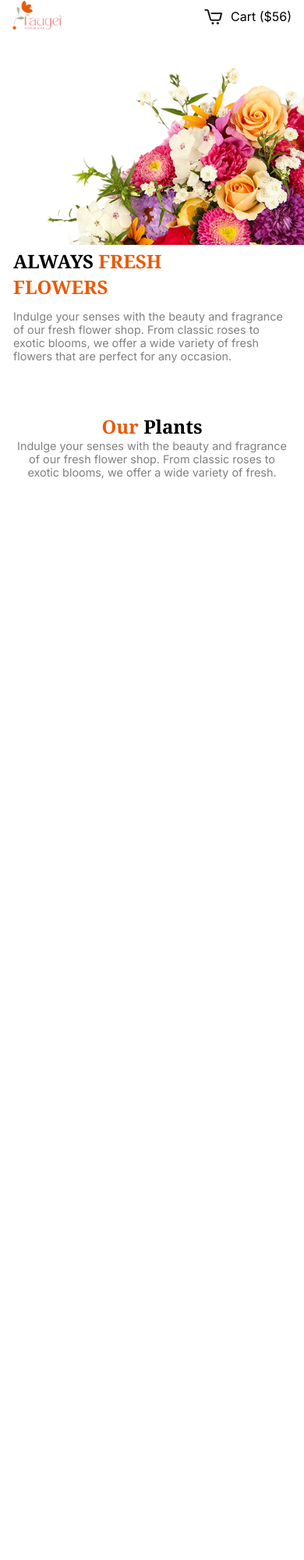
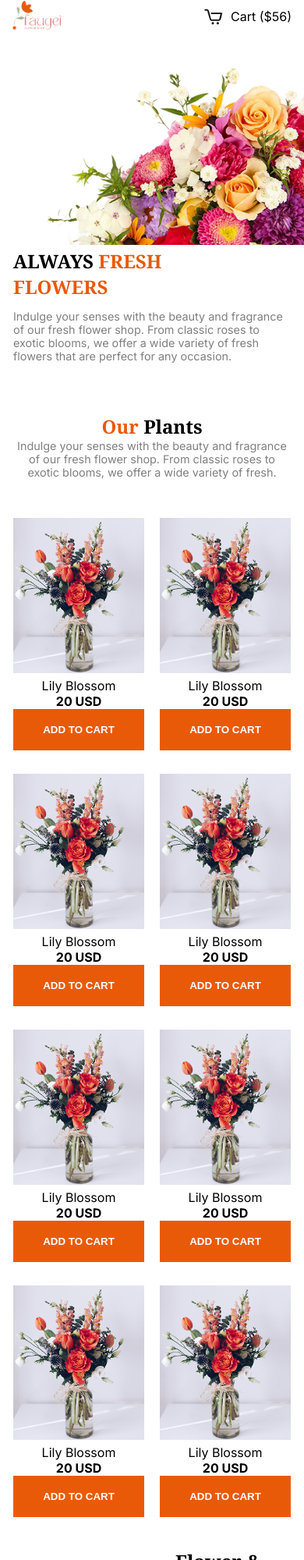
Before and after one commit to Rakibul29h/Responsive_Flower_Website, a plain HTML site: page index.html in a window 390 px wide. Shown: the top 2000 px of the page at 78% size. Before the commit the page ends 844 px from the top, so only its background shows below. Drawn offline with Linux system fonts and the light colour scheme.

Commit message:
plant lover section added

```diff
--- a/index.html
+++ b/index.html
@@ -1,18 +1,24 @@
 <!DOCTYPE html>
 <html lang="en">
   <head>
-    <meta charset="UTF-8">
-    <meta name="viewport" content="width=device-width, initial-scale=1.0">
+    <meta charset="UTF-8" />
+    <meta name="viewport" content="width=device-width, initial-scale=1.0" />
     <title>Responsive Flower Website</title>
-    <link rel="stylesheet" href="https://cdnjs.cloudflare.com/ajax/libs/font-awesome/7.0.0/css/all.min.css" integrity="sha512-DxV+EoADOkOygM4IR9yXP8Sb2qwgidEmeqAEmDKIOfPRQZOWbXCzLC6vjbZyy0vPisbH2SyW27+ddLVCN+OMzQ==" crossorigin="anonymous" referrerpolicy="no-referrer" />
-    <link rel="stylesheet" href="./style/style.css">
+    <link
+      rel="stylesheet"
+      href="https://cdnjs.cloudflare.com/ajax/libs/font-awesome/7.0.0/css/all.min.css"
+      integrity="sha512-DxV+EoADOkOygM4IR9yXP8Sb2qwgidEmeqAEmDKIOfPRQZOWbXCzLC6vjbZyy0vPisbH2SyW27+ddLVCN+OMzQ=="
+      crossorigin="anonymous"
+      referrerpolicy="no-referrer"
+    />
+    <link rel="stylesheet" href="./style/style.css" />
   </head>
   <body>
     <!-- header section start -->
     <header>
       <nav>
         <div class="logo">
-                <img src="./assets/logo.png" alt="flower logo">
+          <img src="./assets/logo.png" alt="flower logo" />
         </div>
         <div class="cart_link">
           <ul>
@@ -21,7 +27,7 @@
             <li><a href="#">About us</a></li>
           </ul>
           <div class="cart">
-                    <img src="./assets/shopping-cart.png" alt="cart_icon">
+            <img src="./assets/shopping-cart.png" alt="cart_icon" />
             Cart ($56)
           </div>
         </div>
@@ -30,14 +36,20 @@
       <section class="banner">
         <div class="banner_content">
           <h1 class="banner_title">
-                    ALWAYS <span class="tomato-text">FRESH <br> FLOWERS  </span>
+            ALWAYS
+            <span class="tomato-text"
+              >FRESH <br />
+              FLOWERS
+            </span>
           </h1>
           <p class="des">
-                    Indulge your senses with the beauty and fragrance of our fresh flower shop. From classic roses to exotic blooms, we offer a wide variety of fresh flowers that are perfect for any occasion.
+            Indulge your senses with the beauty and fragrance of our fresh
+            flower shop. From classic roses to exotic blooms, we offer a wide
+            variety of fresh flowers that are perfect for any occasion.
           </p>
         </div>
         <div class="banner_img">
-                <img src="./assets/hero-flower.png" alt="Flowr of banner">
+          <img src="./assets/hero-flower.png" alt="Flowr of banner" />
         </div>
       </section>
     </header>
@@ -47,14 +59,107 @@
       <!-- plant section -->
       <section class="plant">
         <div class="plant_content">
-                <h1 class="title">
-                    <span class="tomato-text">Our </span>Plants
-                </h1>
-                <p class="des">Indulge your senses with the beauty and fragrance of our fresh flower shop. From classic roses to exotic blooms, we offer a wide variety of fresh.</p>
+          <h1 class="title"><span class="tomato-text">Our </span>Plants</h1>
+          <p class="des">
+            Indulge your senses with the beauty and fragrance of our fresh
+            flower shop. From classic roses to exotic blooms, we offer a wide
+            variety of fresh.
+          </p>
         </div>
       </section>
 
       <!-- card section -->
+      <section class="card_container">
+        <div class="card">
+          <img
+            src="./assets/sample-flower-image.png"
+            alt="Sample flower image"
+          />
+          <p class="card_title">Lily Blossom</p>
+            <p class="card_price">20 USD</p>
+            <button class="btn">ADD TO CART</button>
+        </div>
+        <div class="card">
+          <img
+            src="./assets/sample-flower-image.png"
+            alt="Sample flower image"
+          />
+          <p class="card_title">Lily Blossom</p>
+            <p class="card_price">20 USD</p>
+            <button class="btn">ADD TO CART</button>
+        </div>
+        <div class="card">
+          <img
+            src="./assets/sample-flower-image.png"
+            alt="Sample flower image"
+          />
+          <p class="card_title">Lily Blossom</p>
+            <p class="card_price">20 USD</p>
+            <button class="btn">ADD TO CART</button>
+        </div>
+        <div class="card">
+          <img
+            src="./assets/sample-flower-image.png"
+            alt="Sample flower image"
+          />
+          <p class="card_title">Lily Blossom</p>
+            <p class="card_price">20 USD</p>
+            <button class="btn">ADD TO CART</button>
+        </div>
+        <div class="card">
+          <img
+            src="./assets/sample-flower-image.png"
+            alt="Sample flower image"
+          />
+          <p class="card_title">Lily Blossom</p>
+            <p class="card_price">20 USD</p>
+            <button class="btn">ADD TO CART</button>
+        </div>
+        <div class="card">
+          <img
+            src="./assets/sample-flower-image.png"
+            alt="Sample flower image"
+          />
+          <p class="card_title">Lily Blossom</p>
+            <p class="card_price">20 USD</p>
+            <button class="btn">ADD TO CART</button>
+        </div>
+        <div class="card">
+          <img
+            src="./assets/sample-flower-image.png"
+            alt="Sample flower image"
+          />
+          <p class="card_title">Lily Blossom</p>
+            <p class="card_price">20 USD</p>
+            <button class="btn">ADD TO CART</button>
+        </div>
+        <div class="card">
+          <img
+            src="./assets/sample-flower-image.png"
+            alt="Sample flower image"
+          />
+          <p class="card_title">Lily Blossom</p>
+            <p class="card_price">20 USD</p>
+            <button class="btn">ADD TO CART</button>
+        </div>
+      </section>
+      <!-- plant lover section -->
+       <section class="plant_lover">
+        <div class="plant_img">
+          <img src="./assets/flower-store.png" alt="Flower store" class="flower_store">
+          <img src="./assets/trusted-badge.png" alt="trusted badge" class="sticker">
+        </div>
+        <div class="plant_container">
+          <h1 class="title">
+            Flower & Plants Lover
+          </h1>
+          <ul>
+           <li class="des">Indulge your senses with the beauty and fragrance of our fresh flower shop. From classic roses to exotic blooms, we offer a wide variety of fresh.</li>
+           <li class="des">Indulge your senses with the beauty and fragrance of our fresh flower shop. From classic roses to exotic blooms, we offer a wide variety of fresh.</li>
+           <li class="des">Indulge your senses with the beauty and fragrance of our fresh flower shop. From classic roses to exotic blooms, we offer a wide variety of fresh.</li>
+          </ul>
+        </div>
+       </section>
     </main>
   </body>
 </html>
--- a/style/style.css
+++ b/style/style.css
@@ -114,6 +114,69 @@ main {
   width: 75%;
   margin: 0 auto;
 }
+/* card design */
+.card_container {
+  display: grid;
+  grid-template-columns: repeat(4, 1fr);
+  justify-content: center;
+  align-items: center;
+  column-gap: 20px;
+  row-gap: 30px;
+  margin-bottom: 200px;
+}
+.card {
+  text-align: center;
+}
+.card img {
+  width: 100%;
+}
+
+.card_title {
+  font-size: 1.4rem;
+  font-weight: 400;
+}
+
+.card_price {
+  font-size: 1.4rem;
+  font-weight: bold;
+}
+.btn {
+  width: 100%;
+  background-color: #e95a08;
+  border: none;
+  color: white;
+  font-weight: 600;
+  padding: 19px;
+}
+/* plant lover section */
+.plant_lover{
+  display: flex;
+  justify-content: center;
+  align-items: center;
+  gap: 60px;
+}
+.plant_img{
+  width: 50%;
+  position: relative;
+}
+.flower_store{
+  width: 100%;
+  object-fit: cover;
+}
+.sticker{
+  top: -126px;
+  right: -92px;
+  position: absolute;
+  width: 286px;
+}
+.plant_container{
+  width: 50%;
+}
+.plant_container ul li{
+  margin: 20px 25px;
+}
+
+
 
 /* mobile responsive */
 @media screen and (max-width: 576px) {
@@ -144,7 +207,7 @@ main {
     width: 100%;
     padding: 0px 17px;
   }
-  .des{
+  .des {
     font-size: 0.9rem;
   }
 
@@ -166,4 +229,15 @@ main {
   .plant_content p {
     width: 100%;
   }
+  .card_container {
+    margin-bottom: 40px;
+    grid-template-columns: repeat(2, 1fr);
+  }
+  .card_title {
+    font-size: 1rem;
+  }
+
+  .card_price {
+    font-size: 1rem;
+  }
 }
```
Lines whose indentation alone changed are shown as unchanged.
